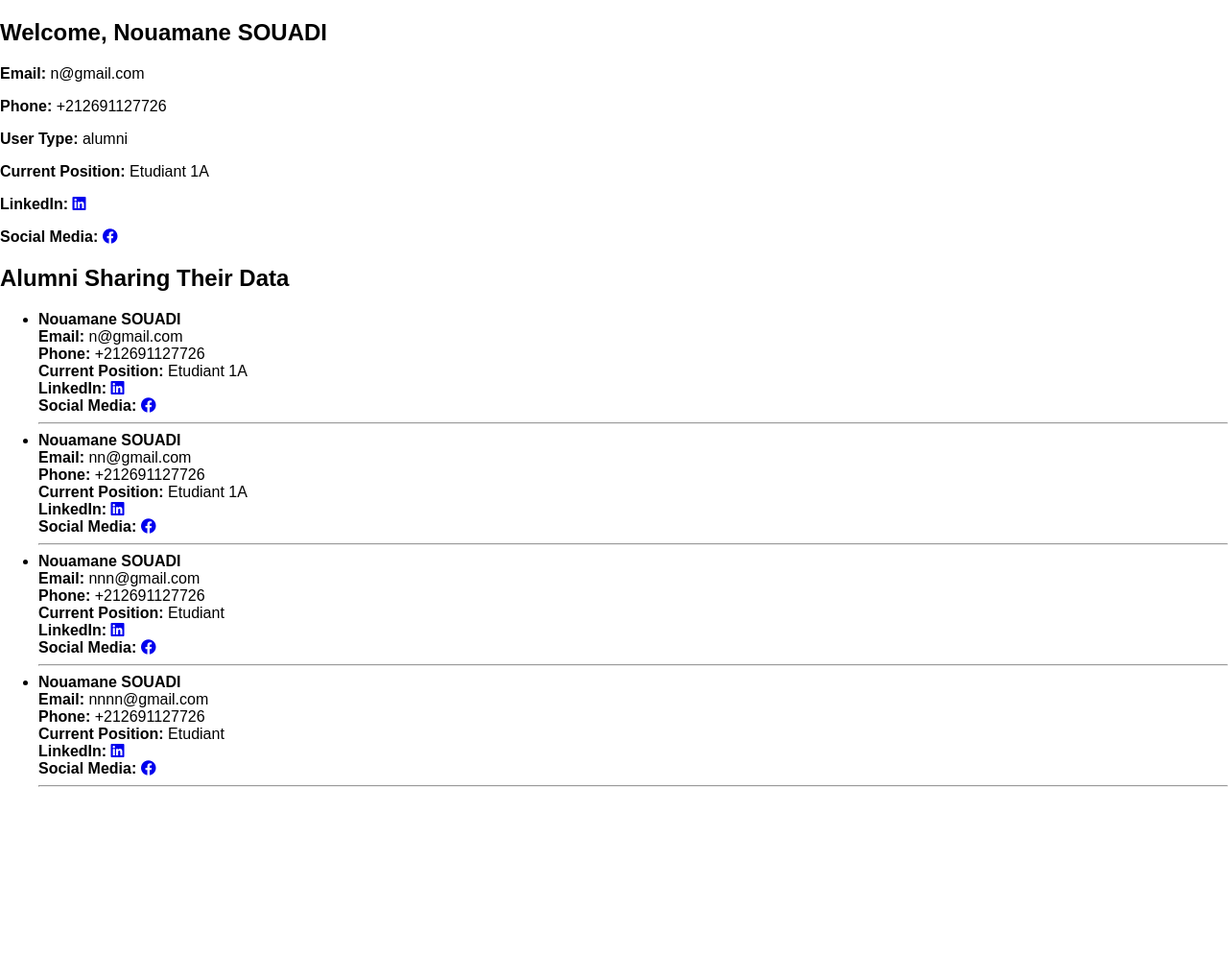
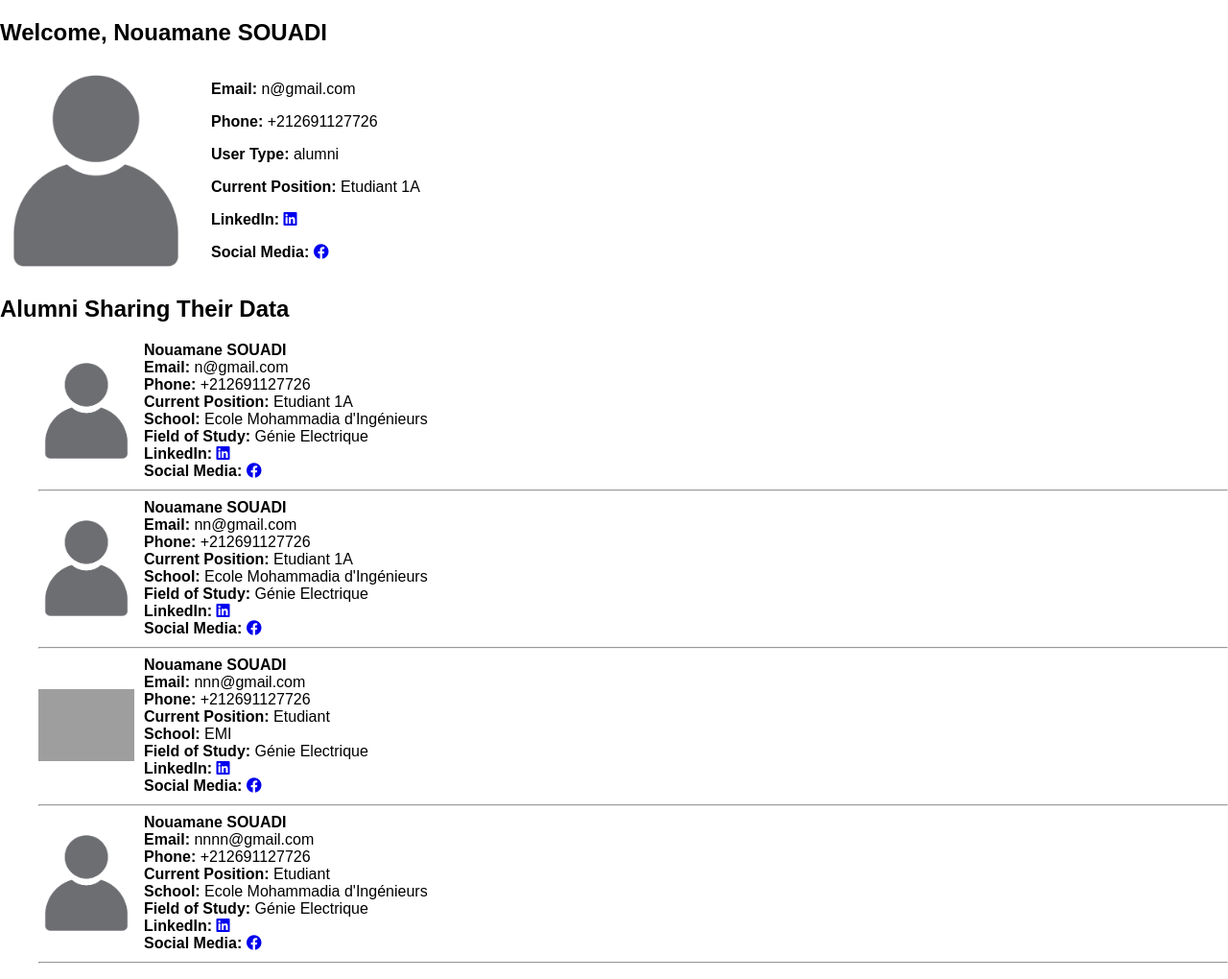
Before and after one commit to S-Nouamane/PPMF, a Flask app: page /dashboard in a window 1280 px wide. Shown: the part 130-1150 px from the top of the page at 96% size. Before the commit the page ends 950 px from the top, so only its background shows below. Run offline with Flask 3, Linux system fonts and the light colour scheme; a user stored in the database is signed in; grey boxes are pictures that could not be loaded.

Commit message:
Add files via upload

```diff
--- a/app.py
+++ b/app.py
@@ -1,11 +1,15 @@
 from flask import Flask, render_template, request, redirect, url_for, session
 from flask_sqlalchemy import SQLAlchemy
 from werkzeug.security import generate_password_hash, check_password_hash
+from werkzeug.utils import secure_filename
+from werkzeug.exceptions import BadRequest
+import os
 
 app = Flask(__name__)
 app.secret_key = 'your_secret_key'
 app.config['SQLALCHEMY_DATABASE_URI'] = 'sqlite:///alumni.db'
 app.config['SQLALCHEMY_TRACK_MODIFICATIONS'] = False
+app.config['UPLOAD_FOLDER'] = 'static/uploads/'  # Dossier pour stocker les images
 
 db = SQLAlchemy(app)
 
@@ -22,7 +26,10 @@ class User(db.Model):
     current_position = db.Column(db.String(200), nullable=True)
     prep_course = db.Column(db.Text, nullable=True)
     user_type = db.Column(db.String(10), nullable=False)
-    share_data = db.Column(db.Boolean, default=False)
+    share_data = db.Column(db.Boolean, default=False)  # Champ pour le partage des données
+    school = db.Column(db.String(100), nullable=True)  # Nouveau champ pour l'école
+    field_of_study = db.Column(db.String(100), nullable=True)  # Nouveau champ pour le domaine d'études
+    profile_picture = db.Column(db.String(200), nullable=True)  # Champ pour la photo de profil
 # Routes
 @app.route('/')
 def home():
@@ -41,7 +48,14 @@ def register():
         current_position = request.form.get('current_position')
         prep_course = request.form.get('prep_course')
         user_type = request.form['user_type']
-        share_data = 'share_data' in request.form  # Vérifier si la case est cochée
+        school = request.form.get('school') if user_type == 'alumni' else None
+        field_of_study = request.form.get('field_of_study') if user_type == 'alumni' else None
+
+        # Vérifier si l'utilisateur est un alumni et s'il a choisi de partager ses données
+        if user_type == 'alumni':
+            share_data = 'share_data' in request.form  # Vérifier si la case est cochée
+        else:
+            share_data = False  # Les étudiants ne partagent pas de données
 
         new_user = User(
             first_name=first_name,
@@ -54,14 +68,17 @@ def register():
             current_position=current_position,
             prep_course=prep_course,
             user_type=user_type,
-            share_data=share_data  # Enregistrer le choix de partage des données
+            share_data=share_data,  # Enregistrer le choix de partage des données
+            school=school,  # Enregistrer le nom de l'école
+            field_of_study=field_of_study  # Enregistrer le domaine d'études
         )
         try:
             db.session.add(new_user)
             db.session.commit()
             return redirect(url_for('login'))
         except Exception as e:
-            return f"Error: {str(e)}"
+            return f"An error occurred: {e}"
+
     return render_template('register.html')
 
 @app.route('/login', methods=['GET', 'POST'])
@@ -79,9 +96,6 @@ def login():
 
 @app.route('/profile/<int:user_id>', methods=['GET', 'POST'])
 def profile(user_id):
-    if 'user_id' not in session or session['user_id'] != user_id:
-        return redirect(url_for('login'))
-
     user = User.query.get(user_id)
     if request.method == 'POST':
         user.phone = request.form['phone']
@@ -89,10 +103,26 @@ def profile(user_id):
         user.social_media = request.form['social_media']
         user.current_position = request.form['current_position']
         user.prep_course = request.form['prep_course']
+        user.school = request.form.get('school')
+        user.field_of_study = request.form.get('field_of_study')
+
+        # Gestion du téléchargement de la photo de profil
+        if 'profile_picture' in request.files:
+            file = request.files['profile_picture']
+            if file and allowed_file(file.filename):  # Vérifiez si le fichier est autorisé
+                filename = secure_filename(file.filename)
+                file.save(os.path.join(app.config['UPLOAD_FOLDER'], filename))
+                user.profile_picture = url_for('static', filename='uploads/' + filename)
+            else:
+                raise BadRequest("Invalid file type. Only images are allowed.")
+
         db.session.commit()
         return redirect(url_for('profile', user_id=user.id))
 
     return render_template('profile.html', user=user)
+
+def allowed_file(filename):
+    return '.' in filename and filename.rsplit('.', 1)[1].lower() in {'png', 'jpg', 'jpeg', 'gif'}
 
 @app.route('/dashboard')
 def dashboard():
--- a/templates/dashboard.html
+++ b/templates/dashboard.html
@@ -6,6 +6,24 @@
     <link rel="stylesheet" href="{{ url_for('static', filename='styles.css') }}">
     <link rel="stylesheet" href="https://cdnjs.cloudflare.com/ajax/libs/font-awesome/6.0.0-beta3/css/all.min.css"> <!-- Ajout de Font Awesome -->
     <title>Dashboard</title>
+    <style>
+        .profile-container {
+            display: flex;
+            align-items: center; /* Aligne verticalement l'image et le texte */
+            margin-bottom: 20px; /* Espace entre les sections */
+        }
+        .profile-container img {
+            margin-right: 20px; /* Espace entre l'image et le texte */
+        }
+        .alumni-container {
+            display: flex;
+            align-items: center; /* Aligne verticalement l'image et le texte */
+            margin-bottom: 10px; /* Espace entre les alumni */
+        }
+        .alumni-container img {
+            margin-right: 10px; /* Espace entre l'image et le texte */
+        }
+    </style>
 </head>
 <body>
     <header>
@@ -17,6 +35,11 @@
     </header>
     <main>
         <h2>Welcome, {{ user.first_name }} {{ user.last_name }}</h2>
+
+        <!-- Afficher la photo de profil de l'utilisateur -->
+        <div class="profile-container">
+            <img src="{{ user.profile_picture if user.profile_picture else url_for('static', filename='uploads/default_profile.png') }}" alt="Profile Picture" width="200">
+            <div>
                 <p><strong>Email:</strong> {{ user.email }}</p>
                 <p><strong>Phone:</strong> {{ user.phone }}</p>
                 <p><strong>User Type:</strong> {{ user.user_type }}</p>
@@ -41,15 +64,22 @@
                         N/A
                     {% endif %}
                 </p>
+            </div>
+        </div>
 
         <h2>Alumni Sharing Their Data</h2>
         <ul>
             {% for alumni in alumni %}
-                <li>
+                <li class="alumni-container">
+                    <!-- Afficher la photo de profil de l'alumni -->
+                    <img src="{{ alumni.profile_picture if alumni.profile_picture else url_for('static', filename='uploads/default_profile.png') }}" alt="Profile Picture" width="100">
+                    <div>
                         <strong>{{ alumni.first_name }} {{ alumni.last_name }}</strong><br>
                         <strong>Email:</strong> {{ alumni.email }}<br>
                         <strong>Phone:</strong> {{ alumni.phone }}<br>
                         <strong>Current Position:</strong> {{ alumni.current_position }}<br>
+                        <strong>School:</strong> {{ alumni.school }}<br>
+                        <strong>Field of Study:</strong> {{ alumni.field_of_study }}<br>
                         <strong>LinkedIn:</strong>
                         {% if alumni.linkedin %}
                             <a href="{{ alumni.linkedin }}" target="_blank">
@@ -67,6 +97,7 @@
                         {% else %}
                             N/A
                         {% endif %}
+                    </div>
                 </li>
                 <hr>
             {% endfor %}
```
Also changed, not shown: templates/profile.html (+20 -3 lines), templates/register.html (+33 -5 lines), instance/alumni.db, static/uploads/default_profile.png (added). Lines whose indentation alone changed are shown as unchanged.
